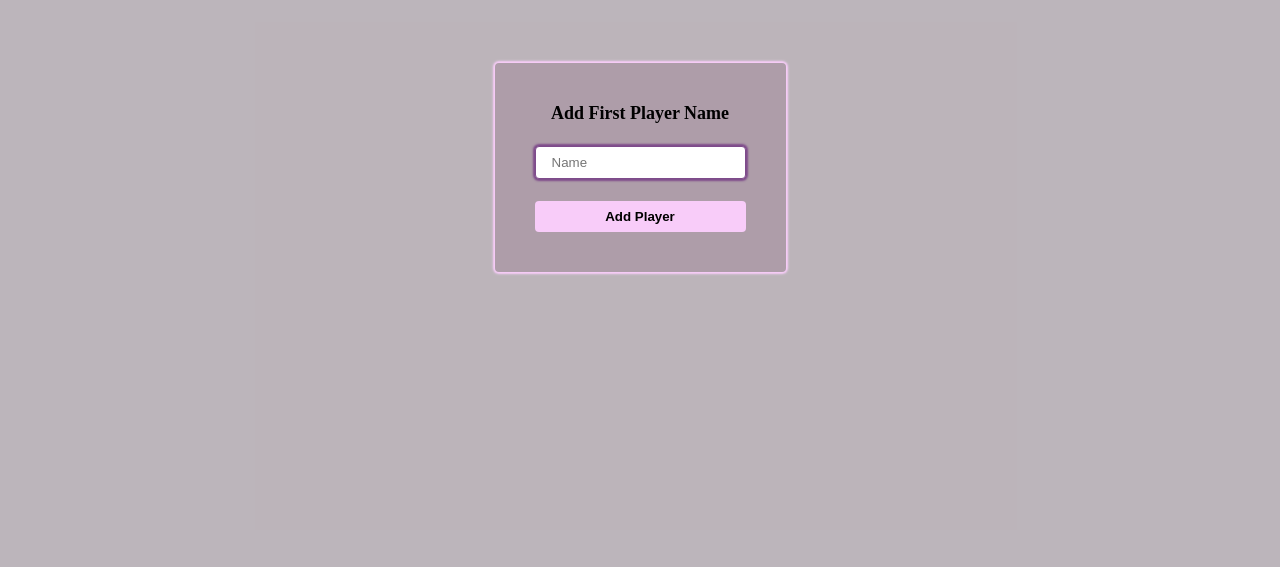
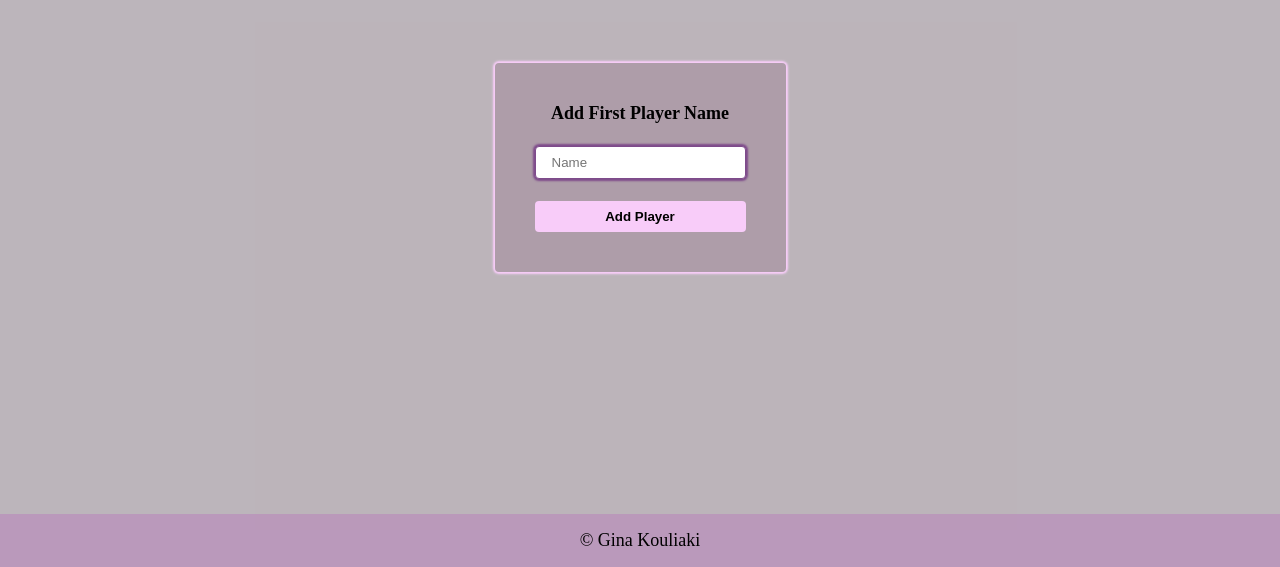
Before and after one commit to GinaKoul/tic-tac-toe, a plain HTML site: page index.html in a window 1280 px wide. Shown: the part 233-800 px from the top of the page. Drawn offline with Linux system fonts and the light colour scheme.

Commit message:
Add footer

```diff
--- a/index.html
+++ b/index.html
@@ -7,7 +7,7 @@
     <link rel="stylesheet" href="styles.css">
 </head>
 <body>
-    <div class="container">
+    <div class="container main-content">
         <div class="game-details">
             <h1>Tic Tac Toe</h1>
             <section id="gameState" class="game-state"></section>
@@ -16,6 +16,9 @@
         <div id="gameBoard" class="game-board"></div>
         <section id="playersInfo" class="players-info"></section>
     </div>
+    <footer>
+        <div class="container">&copy Gina Kouliaki</div>
+    </footer>
     <dialog id="addPlayer1">
         <form>
             <label for="player1">Add First Player Name</label>
--- a/styles.css
+++ b/styles.css
@@ -4,7 +4,6 @@
     --color-main-dark: #7e4b8b;
     --color-main-light: #fbf1f9;
     --color-secondary: #ae9da9;
-    --color-secondary-dark: #aaaaaa;
     --default-font-size: 16px;
     --heading-1: 2.5rem;
     --heading-2: 2rem;
@@ -26,18 +25,29 @@ body {
     font-size: var(--default-font-size);
     text-align: center;
     background-color: var(--color-main-light);
-    padding: 16px;
 }
 
 .container {
     max-width: 1200px;
+    padding: 16px;
     margin: 0 auto;
+}
+
+.main-content {
+    min-height: calc(100vh - 32px - 53px);
     display: grid;
     grid-template-columns: calc(40% - 12px) calc(60% - 12px);
-    grid-template-rows: repeat(3,auto);
+    grid-template-rows: repeat(4,auto);
     gap: 24px;
     align-items: center;
     margin: 0 auto;
+}
+
+footer {
+
+    background-color:  var(--color-main);
+    font-size: 1.125rem;
+    font-weight: 500;
 }
 
 body:has(.cell) {
@@ -241,9 +251,6 @@ body:has(.cell) .game-details {
 
     .players-info {
         grid-area: 3/1/4/3;
-    }
-
-    .players-info {
         display: flex;
         gap: 24px;
     }
@@ -265,10 +272,12 @@ body:has(.cell) .game-details {
 
     .game-board {
         max-width: 575px;
-        grid-area: 1/2/4/3;
+        /* grid-area: 1/2/4/3; */
+        grid-area: 1/2/3/3;
     }
 
     .players-info {
-        grid-area: 2/1/4/2;
+        /* grid-area: 2/1/4/2; */
+        grid-area: 2/1/3/2;
     }
 }
```
